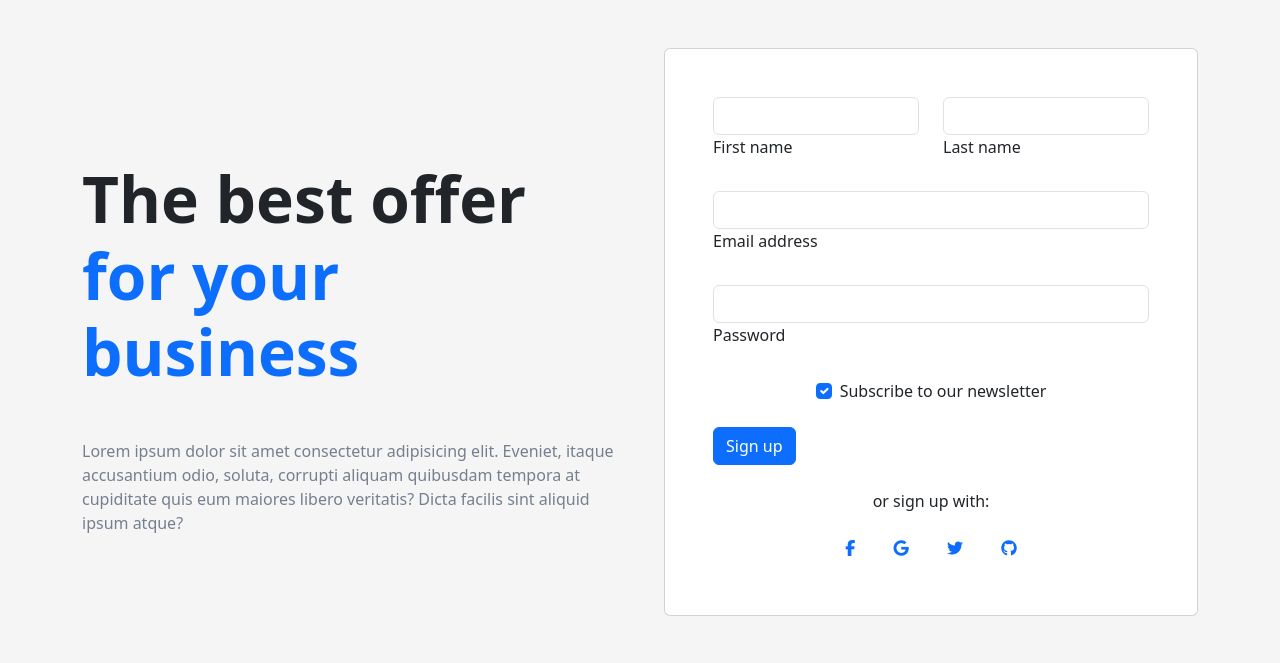
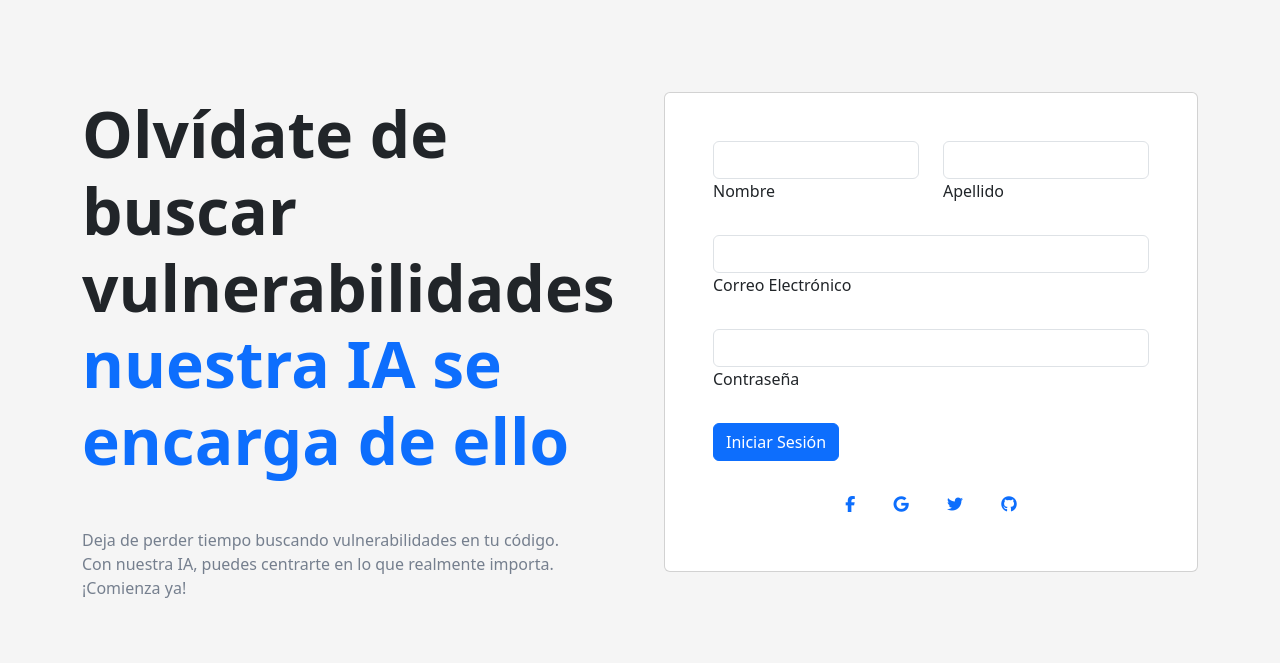
Before and after one commit to vegonza/SVAIA, a Flask app: page /auth/login in a window 1280 px wide. Shown: the top 663 px of the page. Run offline with Flask 3, Linux system fonts and the light colour scheme; parts of the project's set-up code (start-up, migrations or seed data) failed here and were passed over; some libraries are stand-ins or nearby versions.

Commit message:
Login html mejorado

```diff
--- a/frontend/templates/login.html
+++ b/frontend/templates/login.html
@@ -16,14 +16,13 @@
         <div class="row gx-lg-5 align-items-center">
           <div class="col-lg-6 mb-5 mb-lg-0">
             <h1 class="my-5 display-3 fw-bold ls-tight">
-              The best offer <br />
-              <span class="text-primary">for your business</span>
+              Olvídate de buscar vulnerabilidades <br />
+              <span class="text-primary">nuestra IA se encarga de ello</span>
             </h1>
             <p style="color: hsl(217, 10%, 50.8%)">
-              Lorem ipsum dolor sit amet consectetur adipisicing elit.
-              Eveniet, itaque accusantium odio, soluta, corrupti aliquam
-              quibusdam tempora at cupiditate quis eum maiores libero
-              veritatis? Dicta facilis sint aliquid ipsum atque?
+              Deja de perder tiempo buscando vulnerabilidades en tu código. <br />
+              Con nuestra IA, puedes centrarte en lo que realmente importa. <br />
+              ¡Comienza ya! <br />
             </p>
           </div>
 
@@ -36,13 +35,13 @@
                     <div class="col-md-6 mb-4">
                       <div data-mdb-input-init class="form-outline">
                         <input type="text" id="form3Example1" class="form-control" />
-                        <label class="form-label" for="form3Example1">First name</label>
+                        <label class="form-label" for="form3Example1">Nombre</label>
                       </div>
                     </div>
                     <div class="col-md-6 mb-4">
                       <div data-mdb-input-init class="form-outline">
                         <input type="text" id="form3Example2" class="form-control" />
-                        <label class="form-label" for="form3Example2">Last name</label>
+                        <label class="form-label" for="form3Example2">Apellido</label>
                       </div>
                     </div>
                   </div>
@@ -50,31 +49,22 @@
                   <!-- Email input -->
                   <div data-mdb-input-init class="form-outline mb-4">
                     <input type="email" id="form3Example3" class="form-control" />
-                    <label class="form-label" for="form3Example3">Email address</label>
+                    <label class="form-label" for="form3Example3">Correo Electrónico</label>
                   </div>
 
                   <!-- Password input -->
                   <div data-mdb-input-init class="form-outline mb-4">
                     <input type="password" id="form3Example4" class="form-control" />
-                    <label class="form-label" for="form3Example4">Password</label>
-                  </div>
-
-                  <!-- Checkbox -->
-                  <div class="form-check d-flex justify-content-center mb-4">
-                    <input class="form-check-input me-2" type="checkbox" value="" id="form2Example33" checked />
-                    <label class="form-check-label" for="form2Example33">
-                      Subscribe to our newsletter
-                    </label>
+                    <label class="form-label" for="form3Example4">Contraseña</label>
                   </div>
 
                   <!-- Submit button -->
                   <button type="submit" data-mdb-button-init data-mdb-ripple-init class="btn btn-primary btn-block mb-4">
-                    Sign up
+                    Iniciar Sesión
                   </button>
 
                   <!-- Register buttons -->
                   <div class="text-center">
-                    <p>or sign up with:</p>
                     <button  type="button" data-mdb-button-init data-mdb-ripple-init class="btn btn-link btn-floating mx-1">
                       <i class="fab fa-facebook-f"></i>
                     </button>
```
